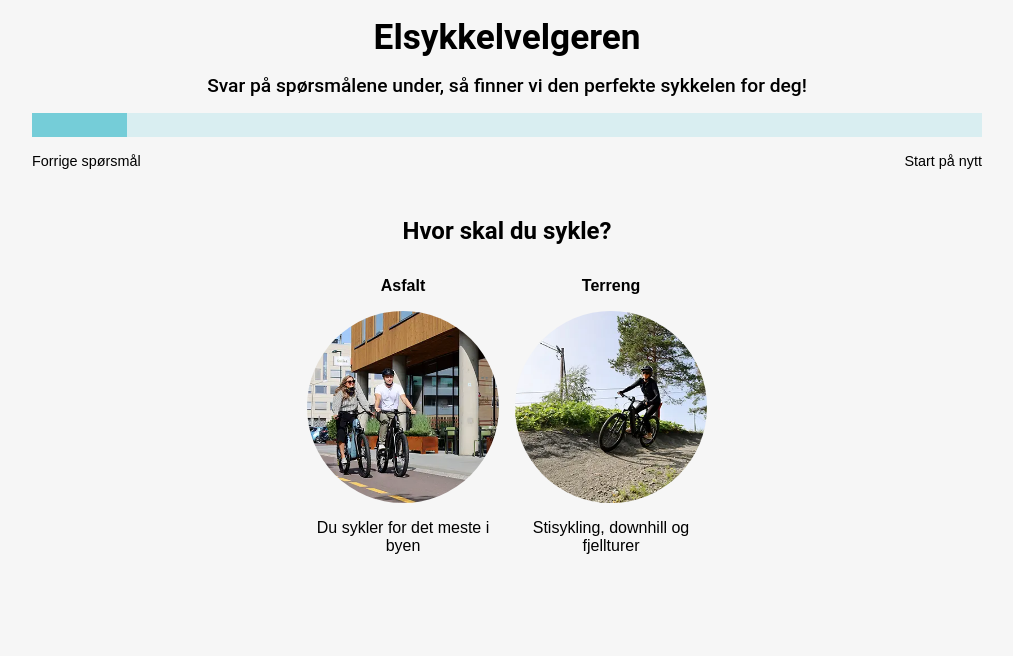
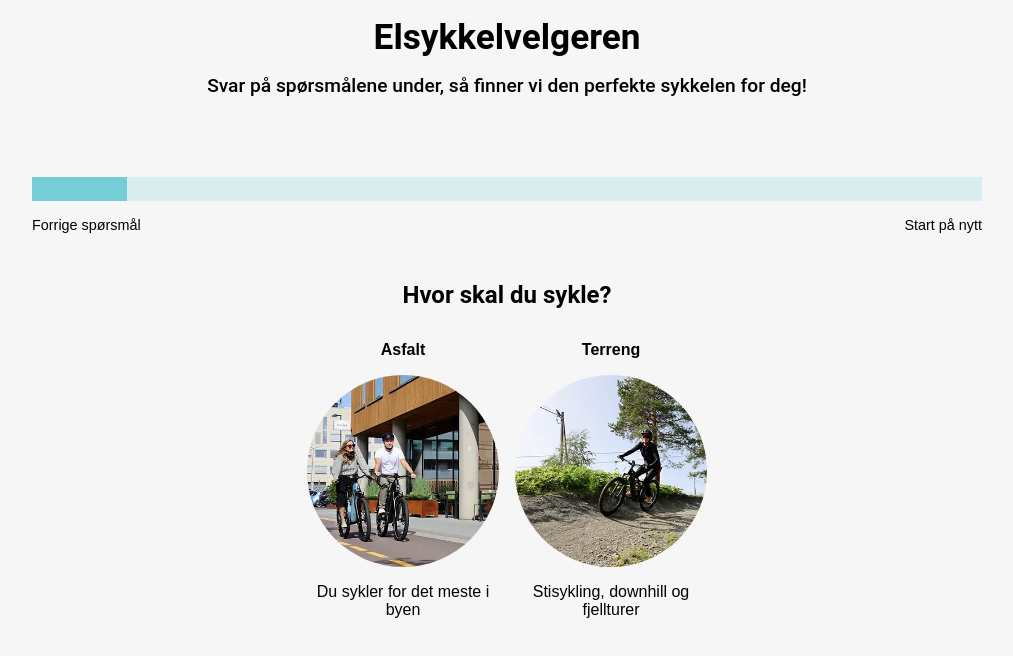
Before and after one commit to E-Wheels-Norge-AS/elsykkelvelger, a React (Create React App) app: page / in a window 1280 px wide. Shown: the top 656 px of the page, without its empty margins (133-1146 px from the left). Built offline with nearby package versions, Linux system fonts and the light colour scheme.

Commit message:
redirect parent test

```diff
--- a/src/App.js
+++ b/src/App.js
@@ -29,7 +29,7 @@ const App = () => {
   return (
     <div className='main'>
       {currentQuestion ? (
-        <>
+        <div className='header'>
           <h1>Elsykkelvelgeren</h1>
           <h2>Svar på spørsmålene under, så finner vi den perfekte sykkelen for deg!</h2>
           <ProgressBar />
@@ -37,14 +37,14 @@ const App = () => {
             <button onClick={previousQuestion}>Forrige spørsmål</button>
             <button onClick={resetApp}>Start på nytt</button>
           </div>
-        </> ) :
-        <>
+        </div> ) :
+        <div className='header'>
           <h1>Vi tror du kommer til å digg denne!</h1>
           <h2>Basert på dine svar, mener vi denne sykkelen kan være et godt alternativ for deg</h2>
           <div className='navigationButtons'>
             <button onClick={resetApp}>Start på nytt</button>
           </div>
-        </>
+        </div>
       }
       <div className='outputContainer'>
       {currentQuestion ?
--- a/src/components/Recommendation.jsx
+++ b/src/components/Recommendation.jsx
@@ -1,4 +1,8 @@
 const Recommendation = ({ bike }) => {
+
+  const redirectToProduct = (url) => {
+    window.parent.location.href = url;
+  }
 
 
   if (!bike) {
@@ -13,7 +17,7 @@ const Recommendation = ({ bike }) => {
       <div className="content">
         <h3>{bike.bikeName}</h3>
         <p>{bike.description}</p>
-        <a className="readMoreButton" href={bike.link}>Les mer og kjøp</a>
+        <button onClick={redirectToProduct(bike.link)} className="readMoreButton" href={bike.link}>Les mer og kjøp</button>
       </div>
     </div>
   )
--- a/src/global.scss
+++ b/src/global.scss
@@ -33,6 +33,7 @@ body {
     h2 {
         font-size: 1.2rem;
         font-weight: 500;
+        margin-bottom: 5rem;
     }
 
     .navigationButtons {
@@ -114,6 +115,8 @@ body {
 
             .readMoreButton {
                 text-decoration: none;
+                border: none;
+                cursor: pointer;
                 color: $accentColor;
                 background-color: $mainColor;
                 width: 12rem;
```
Lines whose indentation alone changed are shown as unchanged.
